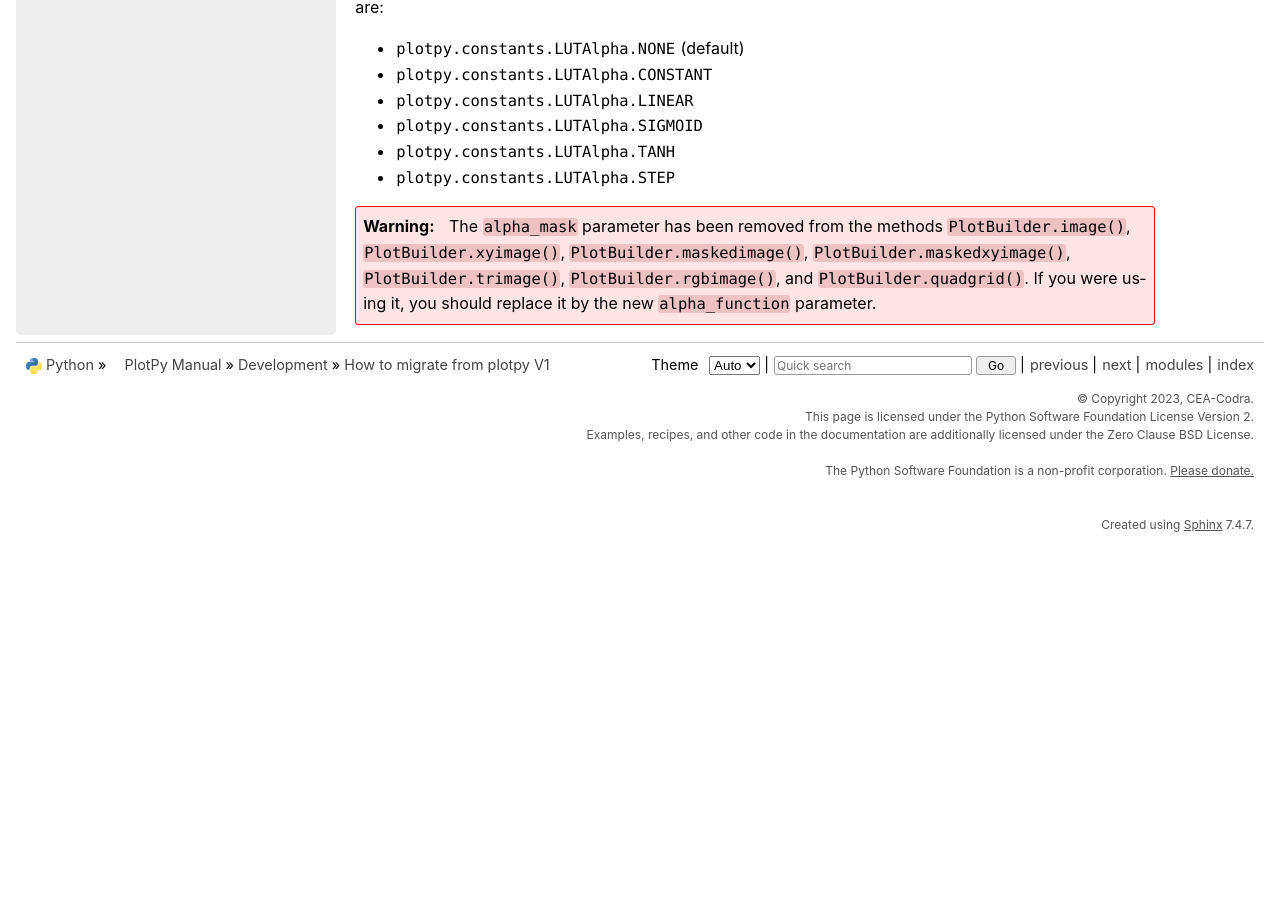
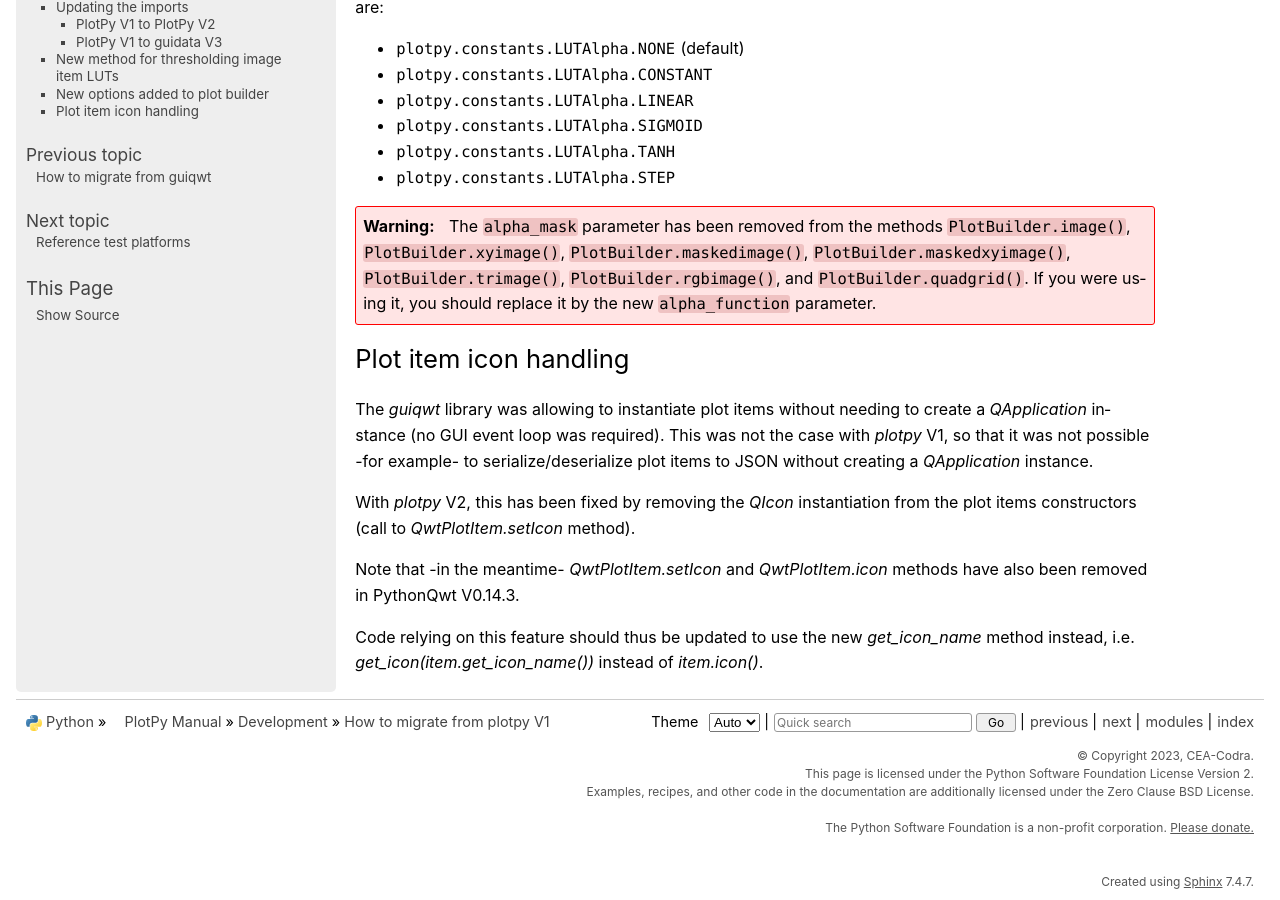
Before and after one commit to PlotPyStack/PlotPy, a Sphinx documentation site: the page built from doc/dev/v1_to_v2.rst, in a window 1280 px wide and 900 px high, scrolled down 3329 px. Built offline with Sphinx 7.4.7, drawn with Linux system fonts in a browser that asks for light colours; before the commit the page ends 3872 px from its top, so only the background shows below that.

Commit message:
Update v1 to v2 documentation: clarify plot item icon handling changes

```diff
--- a/doc/dev/v1_to_v2.rst
+++ b/doc/dev/v1_to_v2.rst
@@ -85,3 +85,20 @@
              :py:meth:`.PlotBuilder.trimage`, :py:meth:`.PlotBuilder.rgbimage`, and
              :py:meth:`.PlotBuilder.quadgrid`. If you were using it, you should
              replace it by the new ``alpha_function`` parameter.
+
+Plot item icon handling
+^^^^^^^^^^^^^^^^^^^^^^^
+
+The `guiqwt` library was allowing to instantiate plot items without needing to create
+a `QApplication` instance (no GUI event loop was required). This was not the case with
+`plotpy` V1, so that it was not possible -for example- to serialize/deserialize plot
+items to JSON without creating a `QApplication` instance.
+
+With `plotpy` V2, this has been fixed by removing the `QIcon` instantiation from the
+plot items constructors (call to `QwtPlotItem.setIcon` method).
+
+Note that -in the meantime- `QwtPlotItem.setIcon` and `QwtPlotItem.icon` methods have
+also been removed in PythonQwt V0.14.3.
+
+Code relying on this feature should thus be updated to use the new `get_icon_name`
+method instead, i.e. `get_icon(item.get_icon_name())` instead of `item.icon()`.
```
